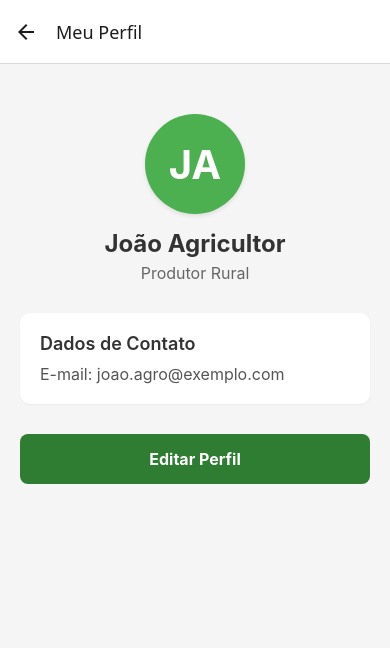
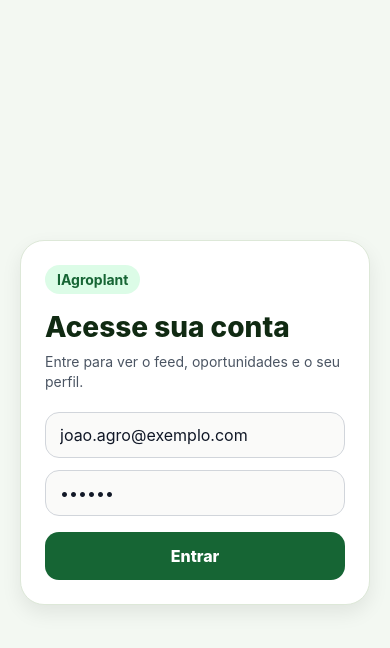
Before and after one commit to ES2-UFPI/IAgroplant, a React Native app in the folder IAgroplant-project/IAgroplant-Mobile/: screen /Profile in a window 390 px wide. Shown: the top 648 px of the page. Built offline with nearby package versions, Linux system fonts and the light colour scheme.

Commit message:
correcao do problema de comunicaçao entre telas de login e feed, agora o usuario logado é persistido no contexto de autenticação e pode ser acessado em qualquer tela do aplicativo.

```diff
--- /dev/null
+++ b/IAgroplant-project/IAgroplant-Mobile/mobile/presentation/auth/AuthContext.tsx
@@ -0,0 +1,86 @@
+import React, { createContext, useContext, useEffect, useMemo, useState } from 'react';
+import AsyncStorage from '@react-native-async-storage/async-storage';
+
+export type AuthUser = {
+  id: string;
+  name: string;
+  email: string;
+  role: string;
+};
+
+type AuthContextValue = {
+  user: AuthUser | null;
+  isLoading: boolean;
+  signIn: (email: string, password: string) => Promise<void>;
+  signOut: () => Promise<void>;
+};
+
+const STORAGE_KEY = '@iagroplant/auth-user';
+
+const AuthContext = createContext<AuthContextValue | undefined>(undefined);
+
+const DEFAULT_USER: AuthUser = {
+  id: 'demo-user',
+  name: 'João Agricultor',
+  email: 'joao.agro@exemplo.com',
+  role: 'Produtor Rural',
+};
+
+export function AuthProvider({ children }: { children: React.ReactNode }) {
+  const [user, setUser] = useState<AuthUser | null>(null);
+  const [isLoading, setIsLoading] = useState(true);
+
+  useEffect(() => {
+    let isMounted = true;
+
+    async function loadUser() {
+      try {
+        const storedUser = await AsyncStorage.getItem(STORAGE_KEY);
+        if (isMounted && storedUser) {
+          setUser(JSON.parse(storedUser) as AuthUser);
+        }
+      } finally {
+        if (isMounted) {
+          setIsLoading(false);
+        }
+      }
+    }
+
+    loadUser();
+
+    return () => {
+      isMounted = false;
+    };
+  }, []);
+
+  const value = useMemo<AuthContextValue>(() => ({
+    user,
+    isLoading,
+    signIn: async (email: string) => {
+      const nextUser = {
+        ...DEFAULT_USER,
+        email: email.trim().toLowerCase(),
+        id: `demo-${Date.now()}`,
+      };
+
+      setUser(nextUser);
+      await AsyncStorage.setItem(STORAGE_KEY, JSON.stringify(nextUser));
+    },
+    signOut: async () => {
+      setUser(null);
+      await AsyncStorage.removeItem(STORAGE_KEY);
+    },
+  }), [isLoading, user]);
+
+  return <AuthContext.Provider value={value}>{children}</AuthContext.Provider>;
+}
+
+export function useAuth() {
+  const context = useContext(AuthContext);
+
+  if (!context) {
+    throw new Error('useAuth must be used within AuthProvider');
+  }
+
+  return context;
+}
--- /dev/null
+++ b/IAgroplant-project/IAgroplant-Mobile/mobile/presentation/auth/LoginScreen.tsx
@@ -0,0 +1,156 @@
+import React, { useState } from 'react';
+import {
+  View,
+  Text,
+  TextInput,
+  TouchableOpacity,
+  StyleSheet,
+  SafeAreaView,
+  KeyboardAvoidingView,
+  Platform,
+} from 'react-native';
+import { useAuth } from './AuthContext';
+
+export function LoginScreen() {
+  const { signIn } = useAuth();
+  const [email, setEmail] = useState('joao.agro@exemplo.com');
+  const [password, setPassword] = useState('123456');
+  const [isSubmitting, setIsSubmitting] = useState(false);
+  const [error, setError] = useState<string | null>(null);
+
+  async function handleLogin() {
+    if (!email.trim() || !password.trim()) {
+      setError('Informe e-mail e senha para continuar.');
+      return;
+    }
+
+    setError(null);
+    setIsSubmitting(true);
+
+    try {
+      await signIn(email, password);
+    } catch {
+      setError('Não foi possível entrar agora.');
+    } finally {
+      setIsSubmitting(false);
+    }
+  }
+
+  return (
+    <SafeAreaView style={styles.safeArea}>
+      <KeyboardAvoidingView
+        behavior={Platform.OS === 'ios' ? 'padding' : undefined}
+        style={styles.wrapper}
+      >
+        <View style={styles.card}>
+          <Text style={styles.badge}>IAgroplant</Text>
+          <Text style={styles.title}>Acesse sua conta</Text>
+          <Text style={styles.subtitle}>Entre para ver o feed, oportunidades e o seu perfil.</Text>
+
+          <TextInput
+            value={email}
+            onChangeText={setEmail}
+            placeholder="E-mail"
+            autoCapitalize="none"
+            keyboardType="email-address"
+            placeholderTextColor="#6B7280"
+            style={styles.input}
+          />
+          <TextInput
+            value={password}
+            onChangeText={setPassword}
+            placeholder="Senha"
+            secureTextEntry
+            placeholderTextColor="#6B7280"
+            style={styles.input}
+          />
+
+          {error ? <Text style={styles.error}>{error}</Text> : null}
+
+          <TouchableOpacity
+            style={[styles.button, isSubmitting && styles.buttonDisabled]}
+            onPress={handleLogin}
+            disabled={isSubmitting}
+          >
+            <Text style={styles.buttonText}>{isSubmitting ? 'Entrando...' : 'Entrar'}</Text>
+          </TouchableOpacity>
+        </View>
+      </KeyboardAvoidingView>
+    </SafeAreaView>
+  );
+}
+
+const styles = StyleSheet.create({
+  safeArea: {
+    flex: 1,
+    backgroundColor: '#F3F8F2',
+  },
+  wrapper: {
+    flex: 1,
+    justifyContent: 'center',
+    padding: 20,
+  },
+  card: {
+    backgroundColor: '#FFFFFF',
+    borderRadius: 24,
+    padding: 24,
+    borderWidth: 1,
+    borderColor: '#DDE8D8',
+    shadowColor: '#000',
+    shadowOpacity: 0.08,
+    shadowOffset: { width: 0, height: 8 },
+    shadowRadius: 20,
+    elevation: 4,
+  },
+  badge: {
+    alignSelf: 'flex-start',
+    backgroundColor: '#DCFCE7',
+    color: '#166534',
+    paddingHorizontal: 12,
+    paddingVertical: 6,
+    borderRadius: 999,
+    fontWeight: '700',
+    marginBottom: 16,
+  },
+  title: {
+    fontSize: 28,
+    fontWeight: '800',
+    color: '#102A12',
+  },
+  subtitle: {
+    marginTop: 8,
+    marginBottom: 20,
+    color: '#4B5563',
+    lineHeight: 20,
+  },
+  input: {
+    borderWidth: 1,
+    borderColor: '#D1D5DB',
+    backgroundColor: '#FAFAF9',
+    borderRadius: 14,
+    paddingHorizontal: 14,
+    paddingVertical: 12,
+    fontSize: 16,
+    marginBottom: 12,
+    color: '#111827',
+  },
+  error: {
+    color: '#B91C1C',
+    marginBottom: 12,
+  },
+  button: {
+    backgroundColor: '#166534',
+    borderRadius: 14,
+    paddingVertical: 14,
+    alignItems: 'center',
+    marginTop: 4,
+  },
+  buttonDisabled: {
+    opacity: 0.75,
+  },
+  buttonText: {
+    color: '#FFFFFF',
+    fontWeight: '800',
+    fontSize: 16,
+  },
+});
--- a/IAgroplant-project/IAgroplant-Mobile/mobile/presentation/navigation/AppNavigator.tsx
+++ b/IAgroplant-project/IAgroplant-Mobile/mobile/presentation/navigation/AppNavigator.tsx
@@ -1,40 +1,119 @@
 import React from 'react';
-import { View, Text, StyleSheet, TouchableOpacity } from 'react-native';
-import { NavigationContainer, useNavigation } from '@react-navigation/native';
+import { View, Text, StyleSheet, TouchableOpacity, ActivityIndicator } from 'react-native';
+import { NavigationContainer } from '@react-navigation/native';
 import { createNativeStackNavigator } from '@react-navigation/native-stack';
 
-// Importando as novas telas do Módulo de Perfil
+import { AuthProvider, useAuth } from '../auth/AuthContext';
+import { LoginScreen } from '../auth/LoginScreen';
+import { FeedScreen } from '../feed/FeedScreen';
 import { ProfileScreen } from '../profile/ProfileScreen';
 import { ProfileEditScreen } from '../profile/ProfileEditScreen';
 
 const Stack = createNativeStackNavigator();
 
-function HomeScreen() {
-  const navigation = useNavigation<any>();
+function HomeScreen({ navigation }: any) {
+  const { user, signOut } = useAuth();
+
   return (
     <View style={styles.container}>
       <Text style={styles.title}>Bem-vindo ao IAgroplant!</Text>
-      <Text>O aplicativo Mobile está rodando com sucesso.</Text>
+      <Text style={styles.subtitle}>{user?.name ?? 'Usuário'} está conectado.</Text>
 
       <TouchableOpacity
-        style={styles.button}
+        style={[styles.button, { backgroundColor: '#2e7d32' }]}
+        onPress={() => navigation.navigate('Feed')}
+      >
+        <Text style={styles.buttonText}>Abrir Feed</Text>
+      </TouchableOpacity>
+
+      <TouchableOpacity
+        style={[styles.button, { backgroundColor: '#0f766e', marginTop: 10 }]}
+        onPress={() => navigation.navigate('Opportunities')}
+      >
+        <Text style={styles.buttonText}>Ver Oportunidades</Text>
+      </TouchableOpacity>
+
+      <TouchableOpacity
+        style={[styles.button, { backgroundColor: '#d97706', marginTop: 10 }]}
         onPress={() => navigation.navigate('Profile')}
       >
-        <Text style={styles.buttonText}>Acessar Meu Perfil</Text>
+        <Text style={styles.buttonText}>Abrir Perfil</Text>
+      </TouchableOpacity>
+
+      <TouchableOpacity
+        style={[styles.button, { backgroundColor: '#d32f2f', marginTop: 10 }]}
+        onPress={() => signOut()}
+      >
+        <Text style={styles.buttonText}>Sair da Conta</Text>
       </TouchableOpacity>
     </View>
   );
 }
 
+function OpportunitiesScreen() {
+  return <FeedScreen title="Oportunidades" initialFilter="Vagas" />;
+}
+
+function AuthGate() {
+  const { user, isLoading } = useAuth();
+
+  if (isLoading) {
+    return (
+      <View style={styles.loadingContainer}>
+        <ActivityIndicator size="large" color="#2e7d32" />
+        <Text style={styles.subtitle}>Carregando sessão...</Text>
+      </View>
+    );
+  }
+
+  return (
+    <NavigationContainer>
+      <Stack.Navigator>
+        {user ? (
+          <>
+            <Stack.Screen
+              name="Home"
+              component={HomeScreen}
+              options={{ title: 'Início' }}
+            />
+            <Stack.Screen
+              name="Feed"
+              component={FeedScreen}
+              options={{ title: 'Feed' }}
+            />
+            <Stack.Screen
+              name="Opportunities"
+              component={OpportunitiesScreen}
+              options={{ title: 'Oportunidades' }}
+            />
+            <Stack.Screen
+              name="Profile"
+              component={ProfileScreen}
+              options={{ title: 'Meu Perfil' }}
+            />
+            <Stack.Screen
+              name="ProfileEdit"
+              component={ProfileEditScreen}
+              options={{ title: 'Editar Perfil' }}
+            />
+          </>
+        ) : (
+          <Stack.Screen
+            name="Login"
+            component={LoginScreen}
+            options={{ headerShown: false }}
+          />
+        )}
+      </Stack.Navigator>
+    </NavigationContainer>
+  );
+}
+
 export default function AppNavigator() {
   return (
-    <NavigationContainer>
-      <Stack.Navigator initialRouteName="Home">
-        <Stack.Screen name="Home" component={HomeScreen} options={{ title: 'Início' }} />
-        <Stack.Screen name="Profile" component={ProfileScreen} options={{ title: 'Meu Perfil' }} />
-        <Stack.Screen name="ProfileEdit" component={ProfileEditScreen} options={{ title: 'Editar Perfil' }} />
-      </Stack.Navigator>
-    </NavigationContainer>
+    <AuthProvider>
+      <AuthGate />
+    </AuthProvider>
   );
 }
 
@@ -49,18 +128,30 @@ const styles = StyleSheet.create({
     fontSize: 22,
     fontWeight: 'bold',
     marginBottom: 10,
-    color: '#2e7d32', // Um verde para combinar com o tema "Agroplant"
+    color: '#2e7d32',
   },
   button: {
-    backgroundColor: '#2e7d32',
     paddingHorizontal: 20,
     paddingVertical: 10,
     borderRadius: 8,
     marginTop: 20,
+    alignItems: 'center',
+    minWidth: 200,
   },
   buttonText: {
     color: '#ffffff',
     fontWeight: 'bold',
     fontSize: 16,
   },
+  subtitle: {
+    fontSize: 15,
+    color: '#4b5563',
+    marginBottom: 10,
+  },
+  loadingContainer: {
+    flex: 1,
+    alignItems: 'center',
+    justifyContent: 'center',
+    backgroundColor: '#f5f5f5',
+  },
 });
--- a/IAgroplant-project/IAgroplant-Mobile/mobile/presentation/profile/ProfileEditScreen.tsx
+++ b/IAgroplant-project/IAgroplant-Mobile/mobile/presentation/profile/ProfileEditScreen.tsx
@@ -1,13 +1,15 @@
 import React, { useState } from 'react';
 import { View, Text, TextInput, StyleSheet, TouchableOpacity, Alert } from 'react-native';
 import { useNavigation } from '@react-navigation/native';
+import { useAuth } from '../auth/AuthContext';
 
 export function ProfileEditScreen() {
   const navigation = useNavigation();
+  const { user } = useAuth();
 
   // Estados simples para os inputs
-  const [name, setName] = useState('João Agricultor');
-  const [email, setEmail] = useState('joao.agro@exemplo.com');
+  const [name, setName] = useState(user?.name ?? 'João Agricultor');
+  const [email, setEmail] = useState(user?.email ?? 'joao.agro@exemplo.com');
 
   const handleSave = () => {
     // Aqui no futuro ficará a chamada para a API (Application/Domain)
--- a/IAgroplant-project/IAgroplant-Mobile/mobile/presentation/profile/ProfileScreen.tsx
+++ b/IAgroplant-project/IAgroplant-Mobile/mobile/presentation/profile/ProfileScreen.tsx
@@ -2,28 +2,23 @@ import React from 'react';
 import { View, Text, StyleSheet, TouchableOpacity } from 'react-native';
 import { useNavigation } from '@react-navigation/native';
 import { ProfileAvatar } from './components/ProfileAvatar';
+import { useAuth } from '../auth/AuthContext';
 
 export function ProfileScreen() {
   const navigation = useNavigation<any>();
-
-  // Mock de dados do usuário
-  const user = {
-    name: 'João Agricultor',
-    email: 'joao.agro@exemplo.com',
-    role: 'Produtor Rural',
-  };
+  const { user } = useAuth();
 
   return (
     <View style={styles.container}>
       <View style={styles.header}>
-        <ProfileAvatar name={user.name} size={100} />
-        <Text style={styles.name}>{user.name}</Text>
-        <Text style={styles.role}>{user.role}</Text>
+        <ProfileAvatar name={user?.name ?? 'Usuário'} size={100} />
+        <Text style={styles.name}>{user?.name ?? 'Usuário'}</Text>
+        <Text style={styles.role}>{user?.role ?? 'Perfil sem dados'}</Text>
       </View>
 
       <View style={styles.infoSection}>
         <Text style={styles.sectionTitle}>Dados de Contato</Text>
-        <Text style={styles.infoText}>E-mail: {user.email}</Text>
+        <Text style={styles.infoText}>E-mail: {user?.email ?? '-'}</Text>
       </View>
 
       <TouchableOpacity
```
Also changed, not shown: IAgroplant-project/IAgroplant-Mobile/mobile/presentation/feed/FeedScreen.tsx (+8 -3 lines), IAgroplant-project/IAgroplant-Mobile/mobile/presentation/feed/hooks/useFeed.ts (+7 -8 lines), 1 other file (tests, documents, lock files or other folders).
